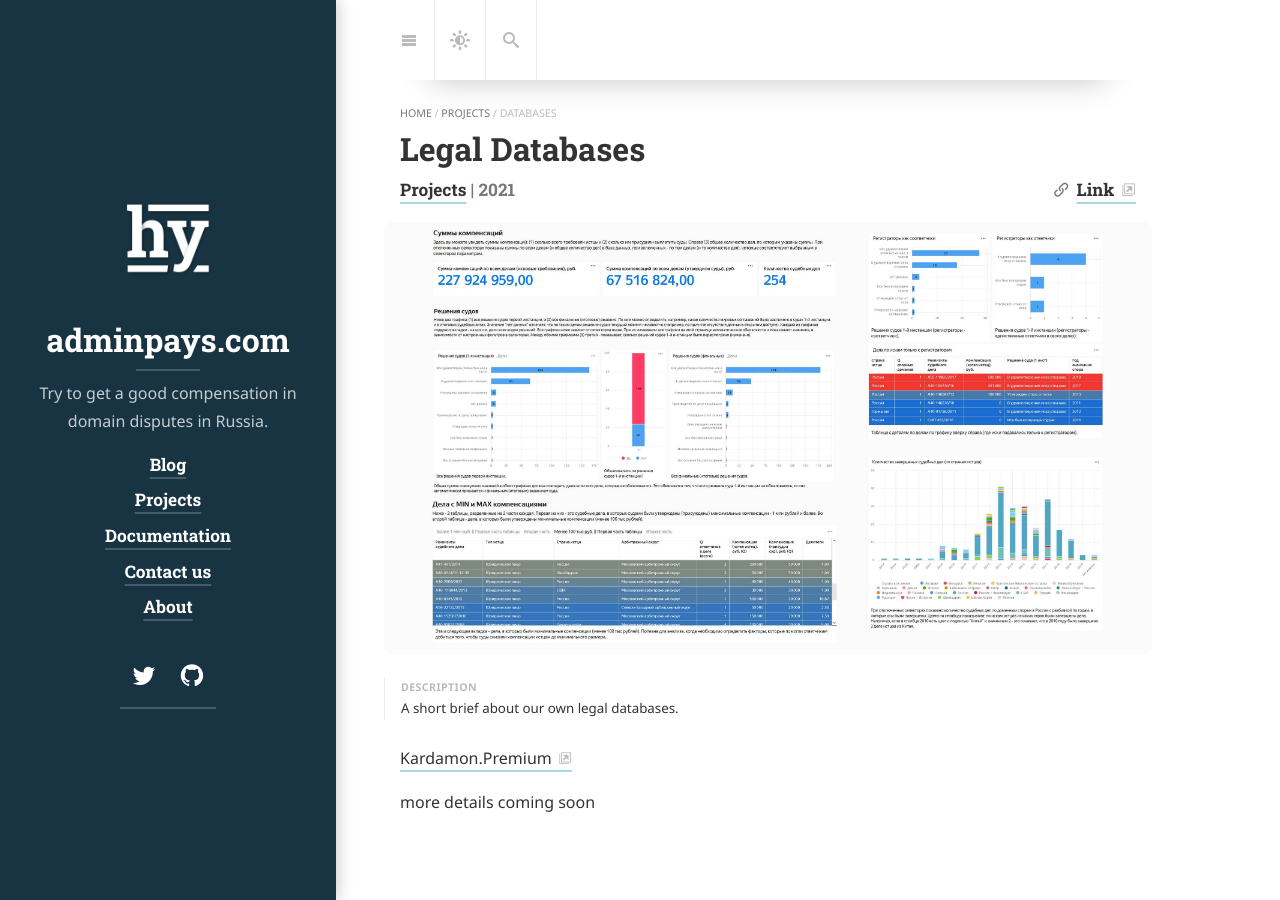
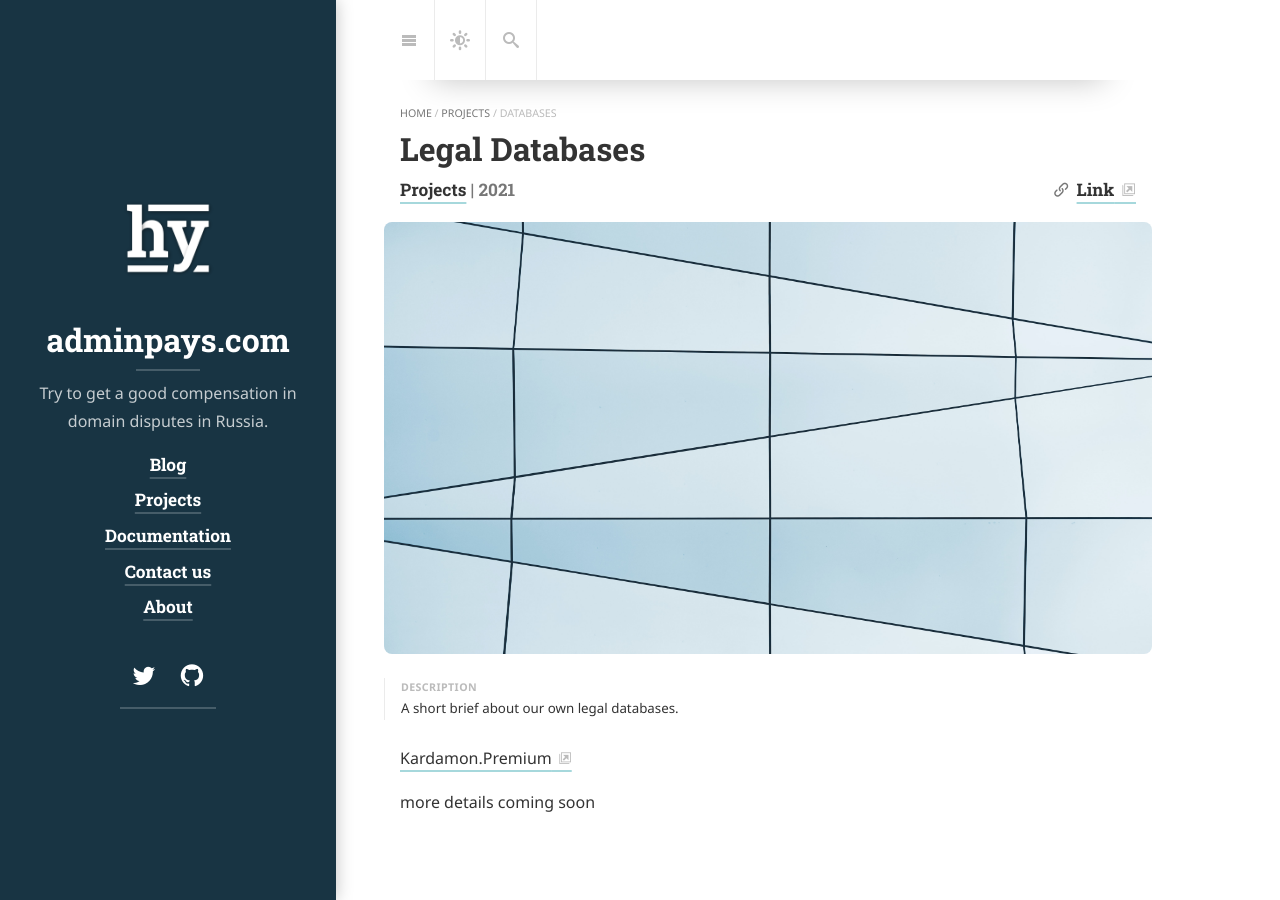
Before and after one commit to xCounsel/adminpays, a Jekyll site: the page built from _projects/databases.md, in a window 1280 px wide and 900 px high. Built offline with Jekyll 4.4.1, drawn with Linux system fonts in a browser that asks for light colours; cached includes are drawn as plain includes; nearby versions of some CDN libraries; some web fonts are replaced; library files that are not in the unit come from our copies.

Commit message:
Update databases.md

```diff
--- a/_projects/databases.md
+++ b/_projects/databases.md
@@ -6,11 +6,11 @@ description: >
    A short brief about our own legal databases.
 date: 1 August 2021
 image:
-  path: /assets/img/projects/databases.jpg
+  path: /assets/img/projects/gtld.jpg
   srcset:
-    1920w: /assets/img/projects/databases.jpg
-    960w:  /assets/img/projects/databases.jpg
-    480w:  /assets/img/projects/databases.jpg
+    1920w: /assets/img/projects/gtld.jpg
+    960w:  /assets/img/projects/gtld.jpg
+    480w:  /assets/img/projects/gtld.jpg
 links:
   - title: Link
     url: https://www.icann.org/en/registry-agreements/details/yandex?section=agreement
```
